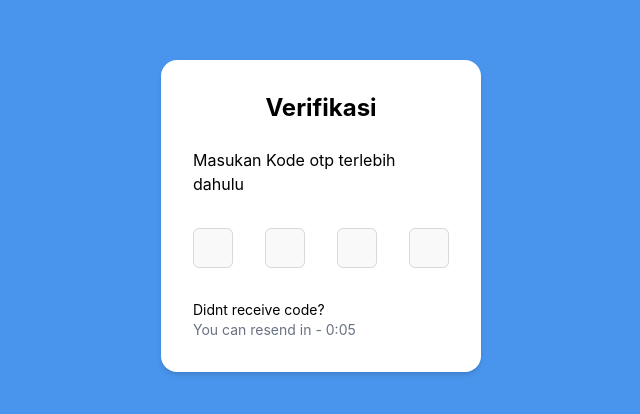
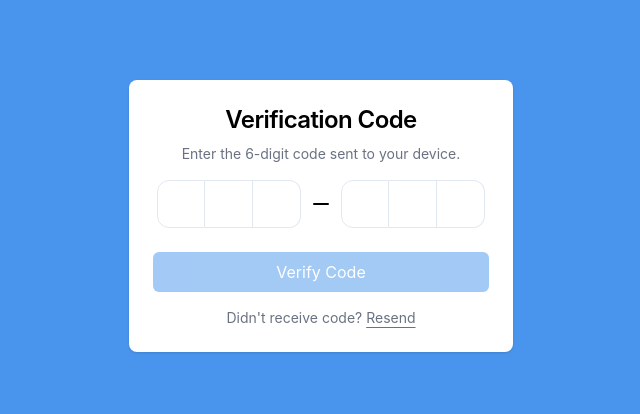
Before and after one commit to Mahesss404/Puswaka-Digital-Library, a React (Vite) app: page /verification in a window 1280 px wide. Shown: the part 184-598 px from the top of the page, without its empty margins (319-959 px from the left). Built offline with nearby package versions, Linux system fonts and the light colour scheme; no server answers.

Commit message:
feat: add verification component and install shadcn

```diff
--- a/package.json
+++ b/package.json
@@ -18,6 +18,7 @@
     "class-variance-authority": "^0.7.1",
     "clsx": "^2.1.1",
     "firebase": "^12.6.0",
+    "input-otp": "^1.4.2",
     "lucide-react": "^0.552.0",
     "react": "^19.1.1",
     "react-dom": "^19.1.1",
--- /dev/null
+++ b/src/components/OTPVerification.jsx
@@ -0,0 +1,81 @@
+import React, { useState } from 'react';
+import {
+  InputOTP,
+  InputOTPGroup,
+  InputOTPSlot,
+  InputOTPSeparator,
+} from "@/components/ui/input-otp";
+
+const OTPVerification = ({ onVerify }) => {
+  const [value, setValue] = useState("");
+  const [isLoading, setIsLoading] = useState(false);
+
+  const handleSubmit = (e) => {
+    e.preventDefault();
+    if (value.length < 6) return;
+
+    setIsLoading(true);
+    // Simulate API call or trigger callback
+    setTimeout(() => {
+        if (onVerify) {
+            onVerify(value);
+        } else {
+            console.log("OTP Verified:", value);
+            alert(`OTP Verified: ${value}`);
+        }
+        setIsLoading(false);
+    }, 1000);
+  };
+
+  return (
+    <div className="flex flex-col items-center justify-center p-6 space-y-4 bg-white rounded-lg shadow-sm w-full max-w-sm mx-auto">
+      <div className="text-center space-y-2">
+        <h2 className="text-2xl font-semibold tracking-tight">Verification Code</h2>
+        <p className="text-sm text-gray-500">
+          Enter the 6-digit code sent to your device.
+        </p>
+      </div>
+
+      <form onSubmit={handleSubmit} className="space-y-6 w-full flex flex-col items-center">
+        <div className="flex justify-center">
+             <InputOTP
+                maxLength={6}
+                value={value}
+                onChange={(val) => setValue(val)}
+             >
+              <InputOTPGroup>
+                <InputOTPSlot index={0} />
+                <InputOTPSlot index={1} />
+                <InputOTPSlot index={2} />
+              </InputOTPGroup>
+              <InputOTPSeparator />
+              <InputOTPGroup>
+                <InputOTPSlot index={3} />
+                <InputOTPSlot index={4} />
+                <InputOTPSlot index={5} />
+              </InputOTPGroup>
+            </InputOTP>
+        </div>
+
+        <button
+          type="submit"
+          disabled={value.length < 6 || isLoading}
+          className="w-full bg-primary text-white hover:bg-primary/80 h-10 px-4 py-2 rounded-md disabled:opacity-50 disabled:cursor-not-allowed transition-all"
+        >
+          {isLoading ? "Verifying..." : "Verify Code"}
+        </button>
+      </form>
+
+      <div className="text-center text-sm">
+        <p className="text-gray-500">
+          Didn't receive code?{" "}
+          <button className="underline underline-offset-4 hover:text-primary">
+            Resend
+          </button>
+        </p>
+      </div>
+    </div>
+  );
+};
+
+export default OTPVerification;
--- /dev/null
+++ b/src/components/ui/input-otp.jsx
@@ -0,0 +1,54 @@
+import * as React from "react"
+import { OTPInput, OTPInputContext } from "input-otp"
+import { Minus } from "lucide-react"
+import { cn } from "@/lib/utils"
+
+
+const InputOTP = React.forwardRef(({ className, containerClassName, ...props }, ref) => (
+  <OTPInput
+    ref={ref}
+    containerClassName={cn("flex items-center gap-2 has-[:disabled]:opacity-50", containerClassName)}
+    className={cn("disabled:cursor-not-allowed", className)}
+    {...props} />
+))
+InputOTP.displayName = "InputOTP"
+
+const InputOTPGroup = React.forwardRef(({ className, ...props }, ref) => (
+  <div ref={ref} className={cn("flex items-center", className)} {...props} />
+))
+InputOTPGroup.displayName = "InputOTPGroup"
+
+const InputOTPSlot = React.forwardRef(({ index, className, ...props }, ref) => {
+  const inputOTPContext = React.useContext(OTPInputContext)
+  const { char, hasFakeCaret, isActive } = inputOTPContext.slots[index]
+
+  return (
+    <div
+      ref={ref}
+      className={cn(
+        "relative flex h-12 w-12 items-center justify-center border-y border-r border-slate-200 text-lg transition-all first:rounded-l-xl first:border-l last:rounded-r-xl bg-white",
+        isActive && "z-10 ring-2 ring-blue-500 border-blue-500",
+        !isActive && "hover:bg-slate-50",
+        className
+      )}
+      {...props}>
+      {char}
+      {hasFakeCaret && (
+        <div
+          className="pointer-events-none absolute inset-0 flex items-center justify-center">
+          <div className="h-5 w-px animate-caret-blink bg-blue-500 duration-1000" />
+        </div>
+      )}
+    </div>
+  );
+})
+InputOTPSlot.displayName = "InputOTPSlot"
+
+const InputOTPSeparator = React.forwardRef(({ ...props }, ref) => (
+  <div ref={ref} role="separator" {...props}>
+    <Minus />
+  </div>
+))
+InputOTPSeparator.displayName = "InputOTPSeparator"
+
+export { InputOTP, InputOTPGroup, InputOTPSlot, InputOTPSeparator }
--- a/src/pages/Auth/Verification.jsx
+++ b/src/pages/Auth/Verification.jsx
@@ -1,66 +1,12 @@
-import React, {useEffect, useRef, useState} from 'react';
-
+import OTPVerification from "@/components/OTPVerification";
 const Verification = () => {
-    //Timer
-    const [timer, setTimer] = useState(10);
-
-    useEffect(() => {
-        const t = setInterval(() => {
-            setTimer((prev) => Math.max(prev - 1, 0));
-        }, 1000);
-        return () => clearInterval(t);
-    }, []);
-
-    const inputsRef = useRef([]);
-    const handleChange = (e, index) => {
-        const value = e.target.value;
-
-        // Only allow numeric input
-        if (!/^[0-9]*$/.test(value)) return;
-
-        // Move to next input if value is entered
-        if (value && index < inputsRef.current.length - 1) {
-            inputsRef.current[index + 1].focus();
-        }
-    }
-
-        return (
-        <div className="flex items-center justify-center min-h-screen">
-            <div className="bg-white p-8 rounded-2xl shadow-md w-80">
-                <h2 className="text-2xl font-bold mb-6 text-center">Verifikasi</h2>
-                <p>Masukan Kode otp terlebih dahulu</p>
-                <div className="my-8 flex justify-between ">
-                    {[0, 1, 2, 3].map((i) => (
-                        <input
-                            key={i}
-                            ref={(el) => (inputsRef.current[i] = el)}
-                            type="text"
-                            inputMode="numeric"
-                            maxLength={1}
-                            className="w-10 h-10 bg-background border border-[#d9d9d9] rounded-md text-2xl font-bold text-text text-center"
-                            onChange={(e) => handleChange(e, i)}
-                        />
-                    ))}
-                </div>
-                <p className="text-sm">Didnt receive code?</p>
-                <div className="">
-                    {timer > 0 ? (
-                        // Show countdown text while timer is running
-                        <p className="text-sm text-gray-500">
-                            You can resend in - {Math.floor(timer / 60)}:{String(timer % 60).padStart(2, "0")}
-                        </p>
-                    ) : (
-                        // Show resend button when timer reaches 0
-                        <button
-                            // onClick={resendOtp}
-                            className="text-blue-600 transition-colors"
-                        >
-                            Resend
-                        </button>
-                    )}
-                </div>
-
-            </div>
+    const handleVerify = (code) => {
+        console.log("Verifying code:", code);
+        // Call your auth API here
+    };
+    return (
+        <div className="flex justify-center items-center min-h-screen">
+            <OTPVerification onVerify={handleVerify} />
         </div>
     );
 };
```
Also changed, not shown: 1 other file (tests, documents, lock files or other folders).
